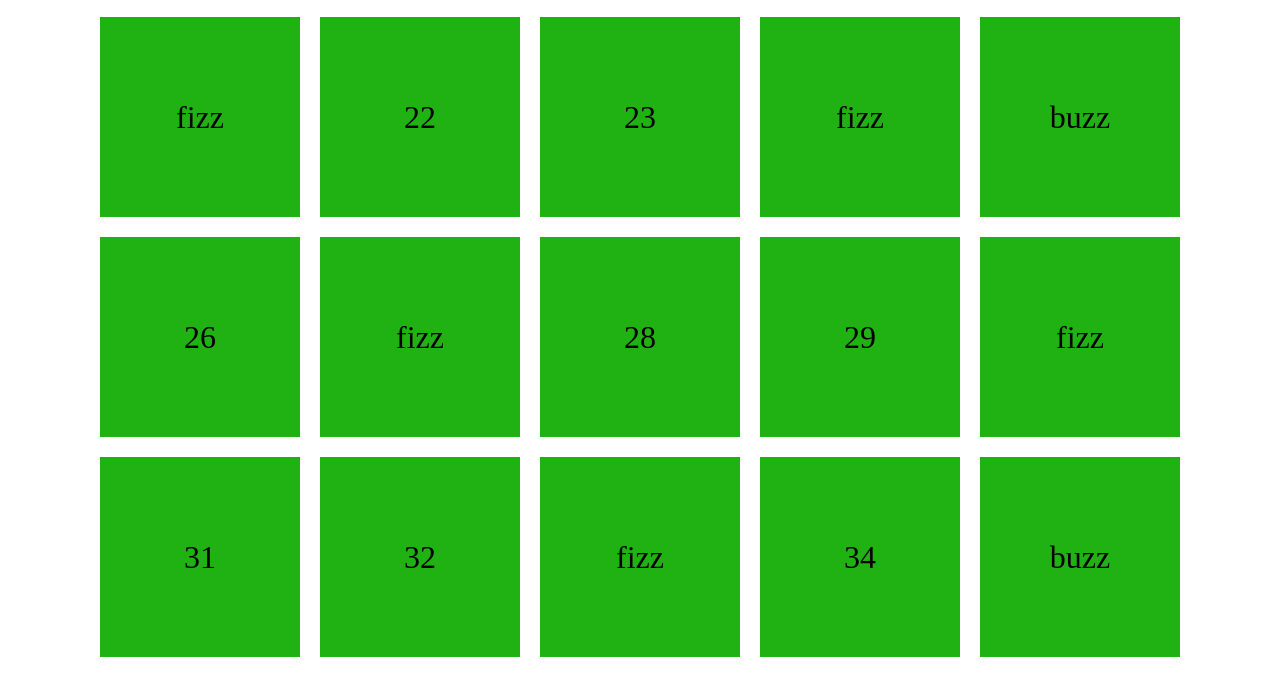
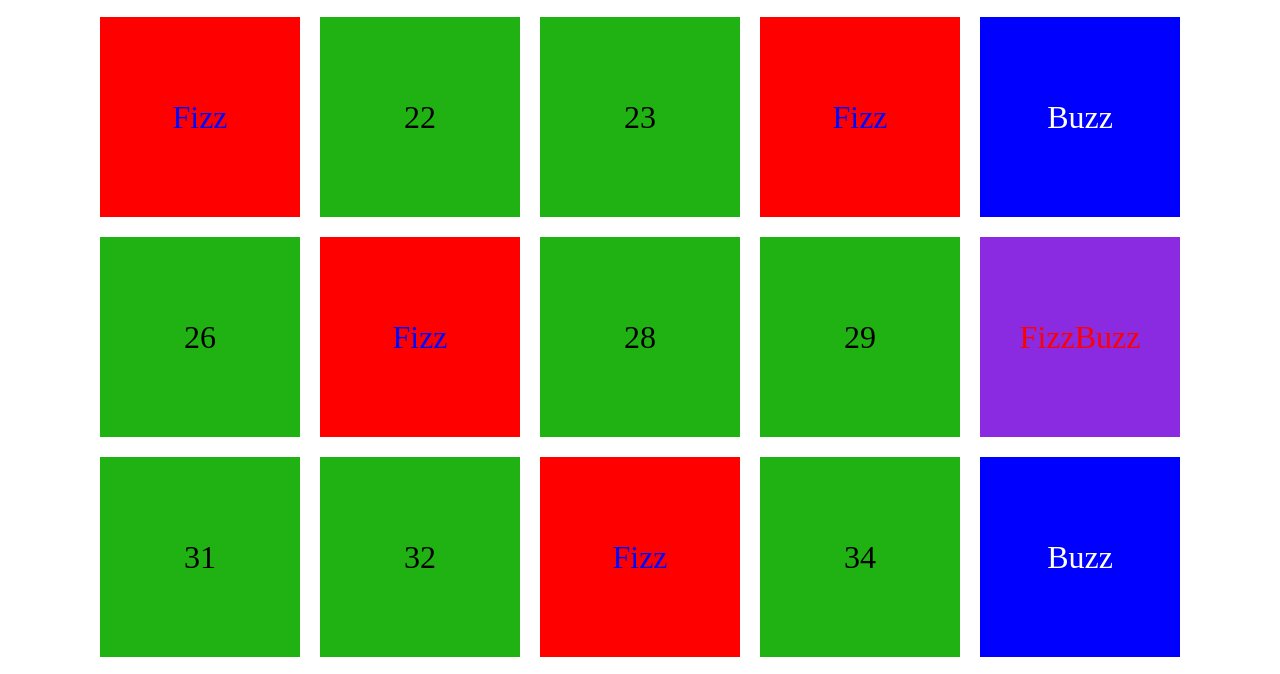
Before and after one commit to Al3ss4/js-fizzbuzzdom, a plain HTML site: page index.html in a window 1280 px wide. Shown: the part 871-1545 px from the top of the page. Drawn offline with Linux system fonts and the light colour scheme.

Commit message:
add milestone 3 and fix file css

```diff
--- a/main.js
+++ b/main.js
@@ -24,21 +24,26 @@ for (let i = 1; i <= 100; i++) {
     div.append(i);
     square.append(div);
 
+    // MILESTONE 3
+
+    if (i % 3 === 0 && i % 5 === 0) {
+        div.classList.add("fizzbuzz");
+        div.innerHTML = `FizzBuzz`;
+    }
+
     // MILESTONE 1
 
-    if (i % 3 === 0) {
+    else if (i % 3 === 0) {
         div.classList.add("fizz");
-        div.innerHTML = `fizz`;
+        div.innerHTML = `Fizz`;
     }
 
-    // MILESTONE 2
+    // MILESTONE 1
+
     else if (i % 5 === 0) {
         div.classList.add("buzz");
-        div.innerHTML = `buzz`;
+        div.innerHTML = `Buzz`;
     }
 
-    else if (i % 3 === 0 && i % 5 === 0) {
-        div.classList.add("fizzbuzz");
-        div.innerHTML = `fizzbuzz`;
-    }
+
 }
--- a/style.css
+++ b/style.css
@@ -23,3 +23,19 @@
   justify-content: center;
   font-size: 2rem;
 }
+
+
+.fizz{
+  background-color: red;
+  color: blue;
+}
+
+.buzz{
+  background-color: blue;
+  color: white;
+}
+
+.fizzbuzz{
+  background-color: blueviolet;
+  color: red;
+}
```
